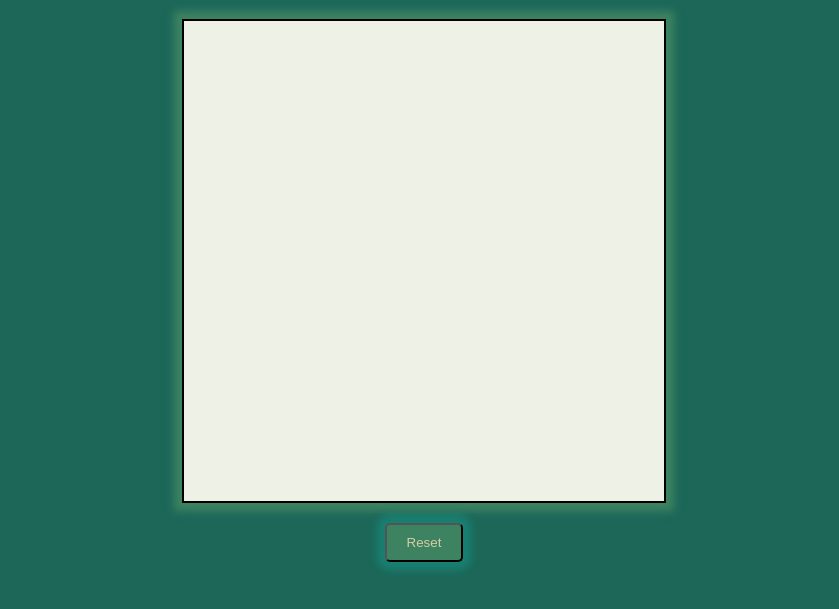
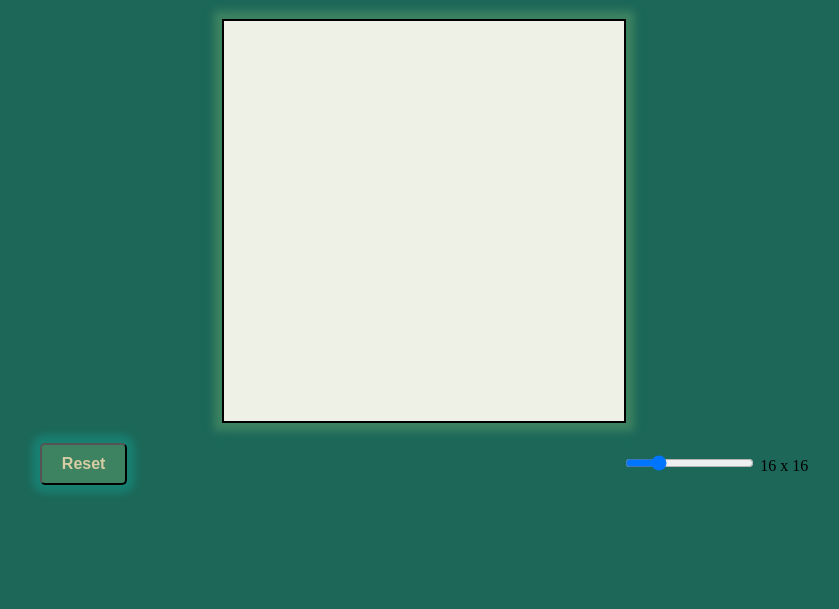
Before and after one commit to MokshagnaV/etch-a-sketch, a plain HTML site: page index.html in a window 1280 px wide. Shown: the part 61-670 px from the top of the page, without its empty margins (216-1055 px from the left). Drawn offline with Linux system fonts and the light colour scheme.

Commit message:
Add More Functionalities

```diff
--- a/index.html
+++ b/index.html
@@ -11,6 +11,14 @@
 <body>
     <h1>Etch-A-Sketch</h1>
     <div class="container"></div>
-    <button class="reset">Reset</button>
+    <div class="controls">
+        <button class="reset">Reset</button>
+        <div class="change-size">
+            <label for="size">
+                <input type="range" name="size" id="size" value="16" min="2" max="64" oninput="this.nextElementSibling.value = this.value">
+                <output>16 x 16</output>
+            </label>
+        </div>
+    </div>
 </body>
 </html>
--- a/script.js
+++ b/script.js
@@ -1,28 +1,27 @@
-const getdivs = (cont, num) => {
-    for(let i = 0; i < num; i++){
-        const div = document.createElement("div");
-        div.classList.add("gridDiv");
-        cont.appendChild(div);
+const container = document.querySelector(".container");
+let grids = document.querySelectorAll(".gridDiv");
+let noOfGrids = 16
+
+const createGrids = (noOfGrids) => {
+    for(let i = 0; i < noOfGrids; i++){
+        for(let i = 0; i < noOfGrids; i++){
+            const div = document.createElement("div");
+            div.classList.add("gridDiv");
+            container.appendChild(div);
+        }
     }
+    container.style.cssText = `grid-template-rows: repeat(${noOfGrids}, 1fr);
+    grid-template-columns: repeat(${noOfGrids},1fr)` ;
+    grids = document.querySelectorAll(".gridDiv");
+    grids.forEach((grid) => {
+        grid.addEventListener("mouseover", (e) => {
+            grid.classList.add("draw-color");
+        })
+    })
 }
 
-const container = document.querySelector(".container");
+createGrids(noOfGrids)
 
-for(let i = 0; i < 16; i++){
-    const rowDiv = document.createElement("div");
-    rowDiv.classList.add("row");
-    getdivs(rowDiv, 16);
-    container.append(rowDiv);
-}
-
-const grids = document.querySelectorAll(".gridDiv");
-console.log(grids)
-grids.forEach((grid) => {
-    grid.addEventListener("mouseover", (e) => {
-        grid.classList.add("draw-color");
-        console.log('grid');
-    })
-})
 
 const resetBoard = () => {
     grids.forEach((grid) => {
@@ -34,3 +33,11 @@ const reset = document.querySelector(".reset");
 reset.addEventListener("click", () => {
     resetBoard();
 })
+
+const size = document.querySelector("#size");
+
+size.addEventListener("input", () => {
+    noOfGrids = size.value;
+    resetBoard();
+    createGrids(noOfGrids)
+})
--- a/style.css
+++ b/style.css
@@ -1,17 +1,25 @@
+:root{
+    --noOfGrids: 16;
+}
 body{
     background-color: #1C6758;
 }
 .container{
-    display: flex;
+    width: 400px;
+    height: 400px;
+    display: grid;
     border: 2px solid black;
-    width: fit-content;
+    --noOfGrids: 16;
     margin: auto;
     box-shadow: 0px 0px 8px 8px #3d8361;
 }
 .gridDiv{
-    width: 30px;
-    height: 30px;
+    width: 100%;
+    height: 100%;
+    grid-template-columns: repeat(var(--noOfGrids),auto);
+    grid-template-rows: repeat(var(--noOfGrids),auto);
     background-color: #eef2e6;
+    transition: background-color .5s;
 }
 h1{
     color: #eef2e6;
@@ -21,11 +29,21 @@ h1{
     background-color: #3d8361;
 }
 .reset{
-    display: block;
-    margin: 20px auto;
+    margin: 20px 0;
     padding: 10px 20px;
     border-radius: 5px;
     box-shadow: 0px 0px 8px 8px rgba(0, 255, 242, 0.171);
     background-color: #3d8361;
     color: #d6cda4;
+    font-weight: bolder;
+    font-size:medium;
 }
+
+.controls{
+    display: flex;
+    justify-content: space-around;
+}
+.change-size{
+    display: flex;
+    align-items: center;
+}
```
